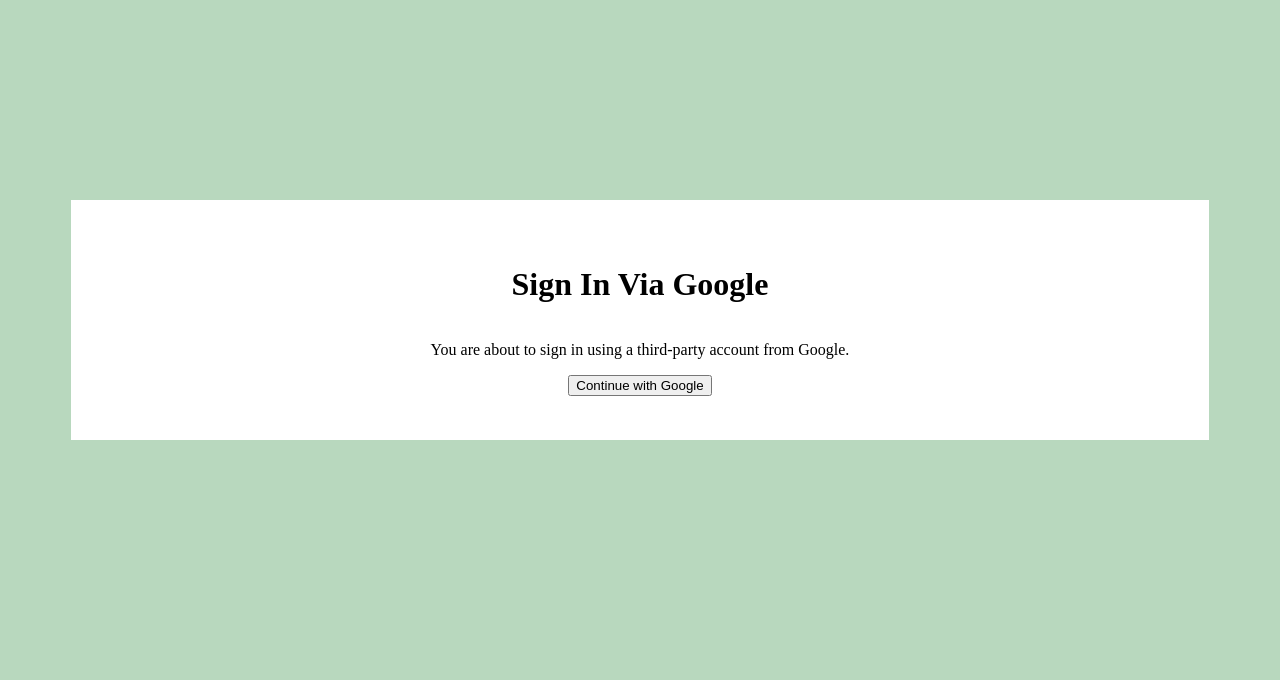
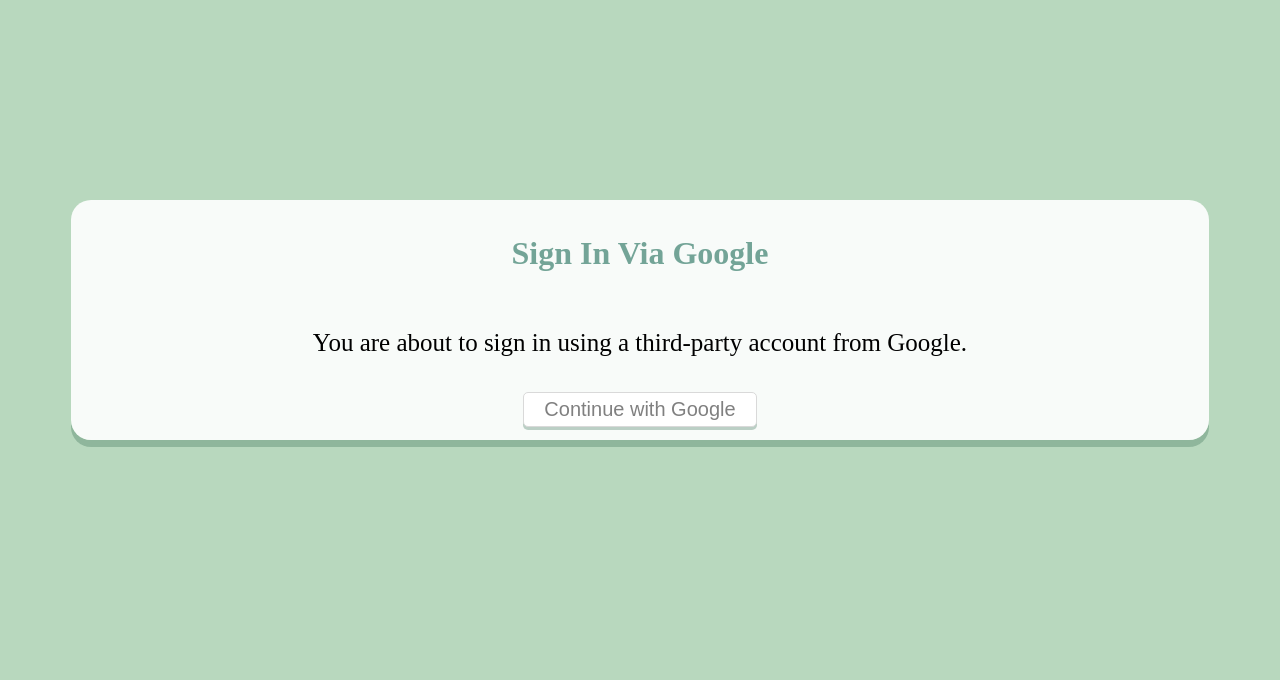
Before and after one commit to CSCI3356-Fall2024/Pixel-Pirates, a Django app: page / in a window 1280 px wide. Shown: the part 179-859 px from the top of the page. Run offline with Django 5.2, Linux system fonts and the light colour scheme; some libraries are stand-ins or nearby versions.

Commit message:
added styling to home

```diff
--- a/mainApp/templates/home.html
+++ b/mainApp/templates/home.html
@@ -17,11 +17,35 @@
             flex-direction: column;
             height: 30%;
             width: 90%;
-            background: white;
+            background: rgba(255, 255, 255, 0.9);
             align-items: center;
             justify-content: center;
             margin: 30% 5%;
+            border-radius: 20px;
+            box-shadow: 0px 7px rgba(46, 104, 78, 0.3);
         }
+
+        h1 {
+            color: #73A497;
+        }
+
+        p {
+            padding: 10px;
+            font-size: 25px;
+        }
+
+        button {
+            border-radius: 20px;
+            color: gray;
+            font-size: 20px;
+            border-radius: 5px;
+            border: 1px solid #D9D9D9;
+            background-color: white;
+            box-shadow: 0px 3px rgba(46, 104, 78, 0.3);
+            padding: 5px 20px;
+            cursor: pointer;
+        }
+
     </style>
 </head>
 <body>
```
